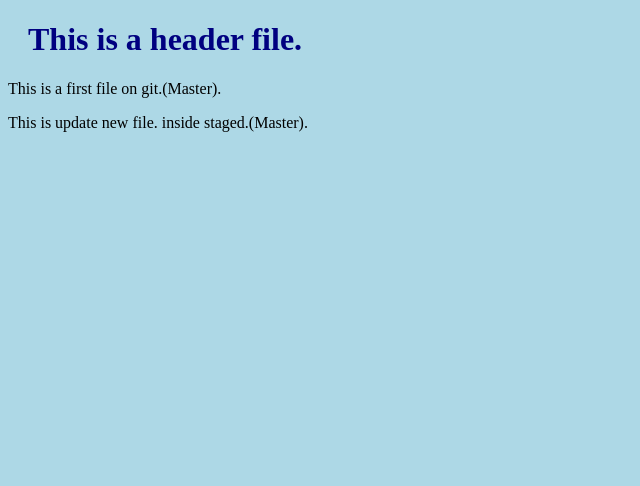
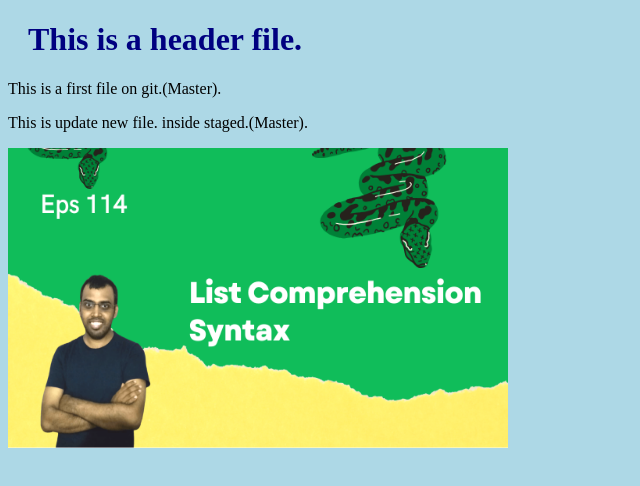
Before and after one commit to lingarajtechhub/hello-world, a plain HTML site: page index.html in a window 1280 px wide. Shown: the whole page, without its empty margins (0-640 px from the left). Drawn offline with Linux system fonts and the light colour scheme.

Commit message:
first update index-images

```diff
--- a/index.html
+++ b/index.html
@@ -11,5 +11,6 @@
     <h1>This is a header file.</h1>
     <p>This is a first file on git.(Master).</p>
     <p>This is update new file. inside staged.(Master).</p>
+    <img src="List Comprehension Syntax.png" alt="List Comprehension Syntax" width="500" height="300">
 </body>
 </html>
```
Also changed, not shown: List Comprehension Syntax.png (added).
